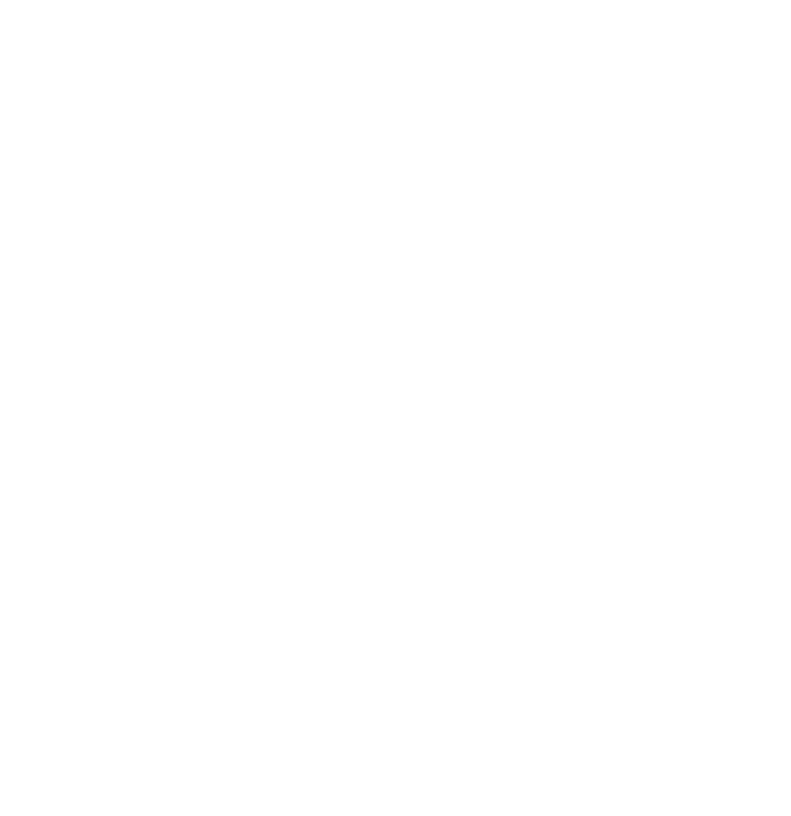
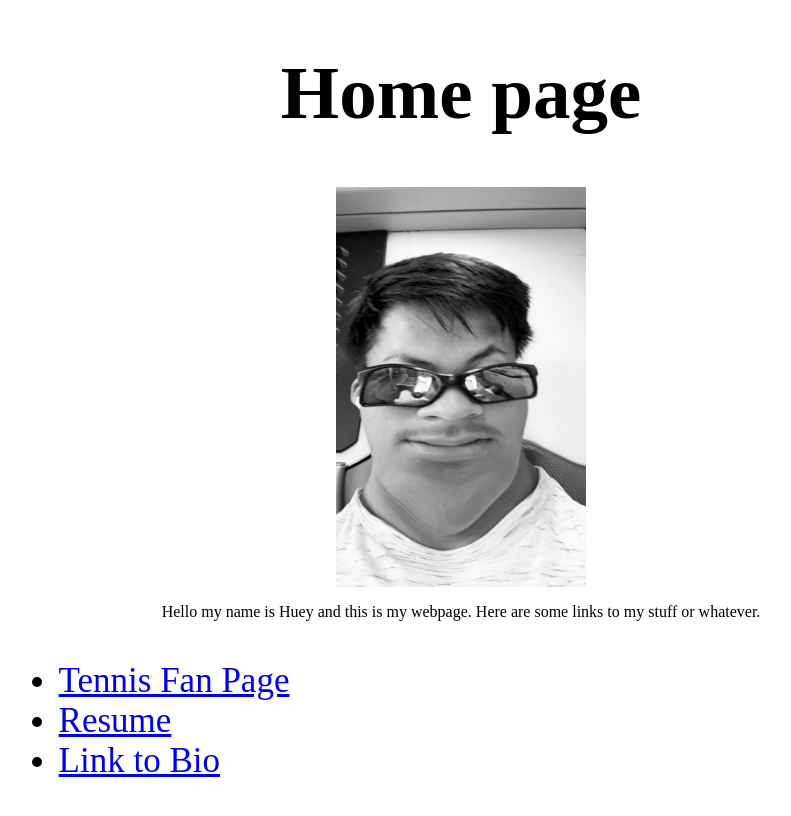
Before and after one commit to Mr-yin-pls-give-me-100/Mr-yin-pls-give-me-100.github.io, a plain HTML site: page index.html in a window 1280 px wide. Shown: the whole page, without its empty margins (179-970 px from the left). Drawn offline with Linux system fonts and the light colour scheme.

Commit message:
progress check

```diff
--- a/index.html
+++ b/index.html
@@ -4,8 +4,8 @@
 
     <head>
 
-        <title>RESUME lol </title>
-        <link rel = "stylesheets" href = "style.css">
+        <title>Home</title>
+        <link rel = "stylesheet" href = "style.css">
 
     </head>
 
@@ -19,7 +19,28 @@
 
     <body>
 
+        <h1>Home page</h1>
 
+
+        <div>
+            <img src = "Sigma huey lol.JPG" class = center alt = "Handsome Asian gigachad">
+            <p class = center-text>
+                Hello my name is Huey and this is my webpage. Here are some links to my stuff or whatever.
+            </p>
+        </div>
+
+
+
+        <div>
+            <ul class = "linkstopage">
+                <li><a href = "tennis page.html">Tennis Fan Page</a></li>
+                <li><a href = "avoidingthegrades.html">Resume</a></li>
+                <li><a href = "fakebio.html">Link to Bio</a></li>
+
+            </ul>
+
+
+        </div>
 
     </body>
 
--- a/style.css
+++ b/style.css
@@ -1,7 +1,7 @@
 h1 {
 
     text-align:center;
-    color:purple;
+    color:black;
     font-family:Arial Narrow Bold;
     font-size:75px
 
@@ -30,3 +30,31 @@ h2 {
 .textalign {
     text-align:center
 }
+
+.linkstopage {
+    margin-left: 15%;
+    font-size: 35px;
+    padding-top: 5px;
+    padding-bottom: 5px;
+}
+
+.center {
+    display: block;
+    margin-left: auto;
+    margin-right: auto;
+    width: 250px;
+    height: 400px
+  }
+
+  .center-text {
+    display: block;
+    margin-left: auto;
+    margin-right: auto;
+    width: 50%;
+    text-align: center;
+  }
+
+  .spaceleft {
+    padding-left: 200px;
+    border-spacing: 25px;
+  }
```
Also changed, not shown: avoidingthegrades.html (+3 -6 lines), fakebio.html (added, +22 -0 lines), tennis page.html (+20 -5 lines), Sigma huey lol.JPG (added).
